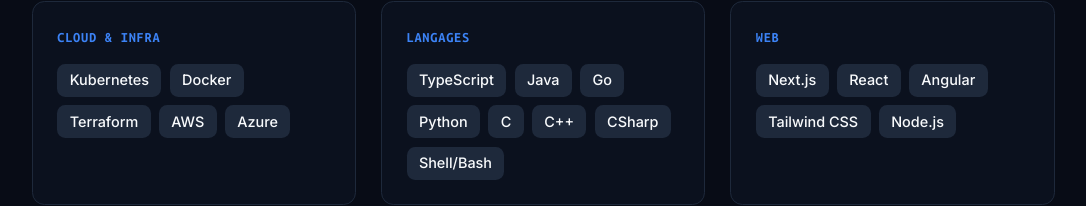
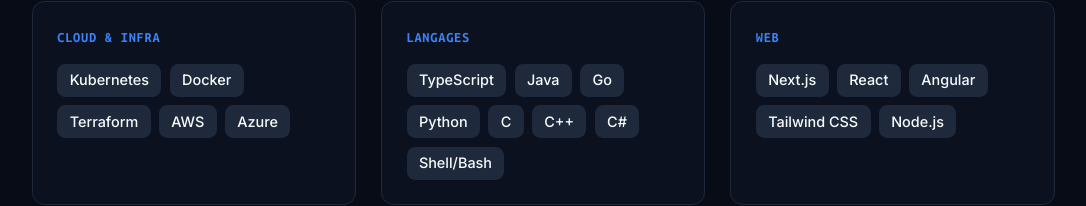
Before and after one commit to mouctarbarry/portfolio, a Next.js app: page / in a window 1280 px wide. Shown: the part 2885-3091 px from the top of the page, without its empty margins (97-1183 px from the left). Built offline with nearby package versions, Linux system fonts and the light colour scheme.

Commit message:
feat(projects): update skills list with additional technologies

```diff
--- a/src/data/projects.ts
+++ b/src/data/projects.ts
@@ -140,7 +140,7 @@
   },
   {
     title: "Langages",
-    skills: ["TypeScript", "Java", "Go", "Python", "C", "C++", "CSharp", "Shell/Bash"],
+    skills: ["TypeScript", "Java", "Go", "Python", "C", "C++", "C#", "Shell/Bash"],
   },
   { title: "Web", skills: ["Next.js", "React", "Angular", "Tailwind CSS", "Node.js"] },
   { title: "DevOps", skills: ["CI/CD", "Jenkins", "GitHub Actions", "Gitlab CI", "Ansible", "Linux"] },
```
